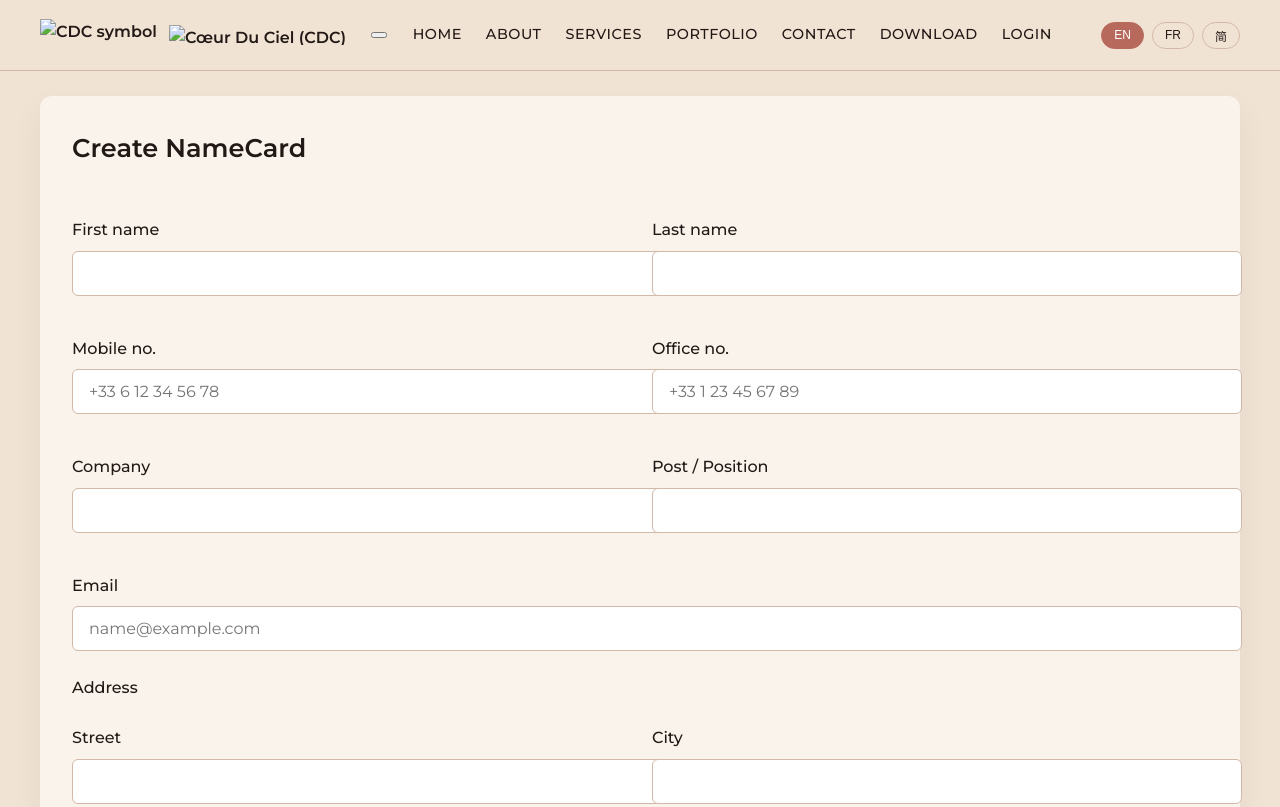
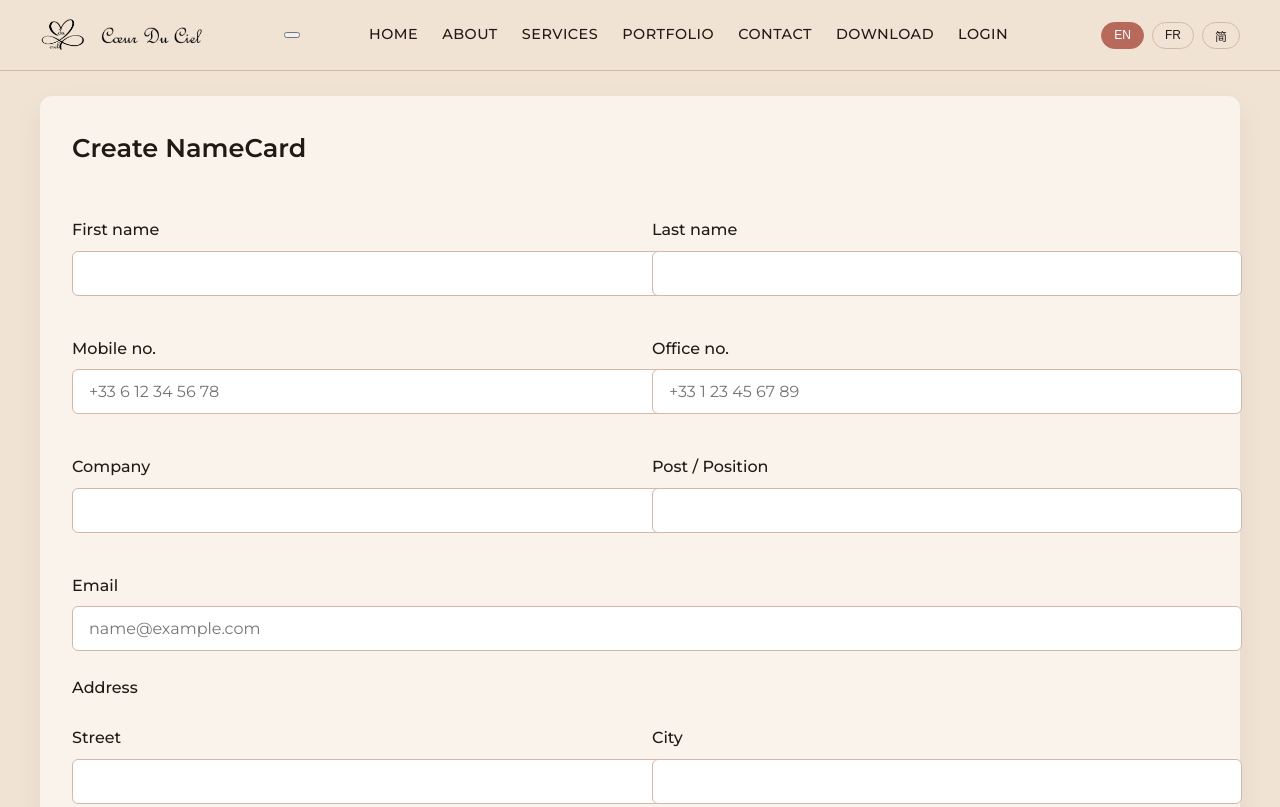
Before and after one commit to cdctse/NameCard, a plain HTML site: page index.html in a window 1280 px wide. Shown: the top 807 px of the page. Drawn offline with Linux system fonts and the light colour scheme.

Commit message:
Update index.html

```diff
--- a/index.html
+++ b/index.html
@@ -4,8 +4,8 @@
   <meta charset="UTF-8" />
   <meta name="viewport" content="width=device-width, initial-scale=1.0" />
   <title>Name Card QR Generator</title>
-  <link rel="icon" type="image/png" href="../logo/logoCDC.png" />
-  <link rel="stylesheet" href="../cdcwebsite/styles.css" />
+  <link rel="icon" type="image/png" href="/image/logoCDC.png" />
+  <link rel="stylesheet" href="/cdcwebsite/styles.css" />
   <link rel="stylesheet" href="namecard.css" />
   <link rel="preconnect" href="https://fonts.googleapis.com" />
   <link rel="preconnect" href="https://fonts.gstatic.com" crossorigin />
@@ -15,8 +15,8 @@
   <header class="site-header">
     <div class="container header-inner">
       <a href="#home" class="brand">
-        <img src="../logo/logoCDC.png" alt="CDC symbol" class="brand-logo" />
-        <img src="../logo/nom.png" alt="Cœur Du Ciel (CDC)" class="brand-wordmark" />
+        <img src="/image/logoCDC.png" alt="CDC symbol" class="brand-logo" />
+        <img src="/image/nom.png" alt="Cœur Du Ciel (CDC)" class="brand-wordmark" />
       </a>
       <button class="nav-toggle" aria-label="Toggle navigation" aria-expanded="false">
         <span></span>
```
